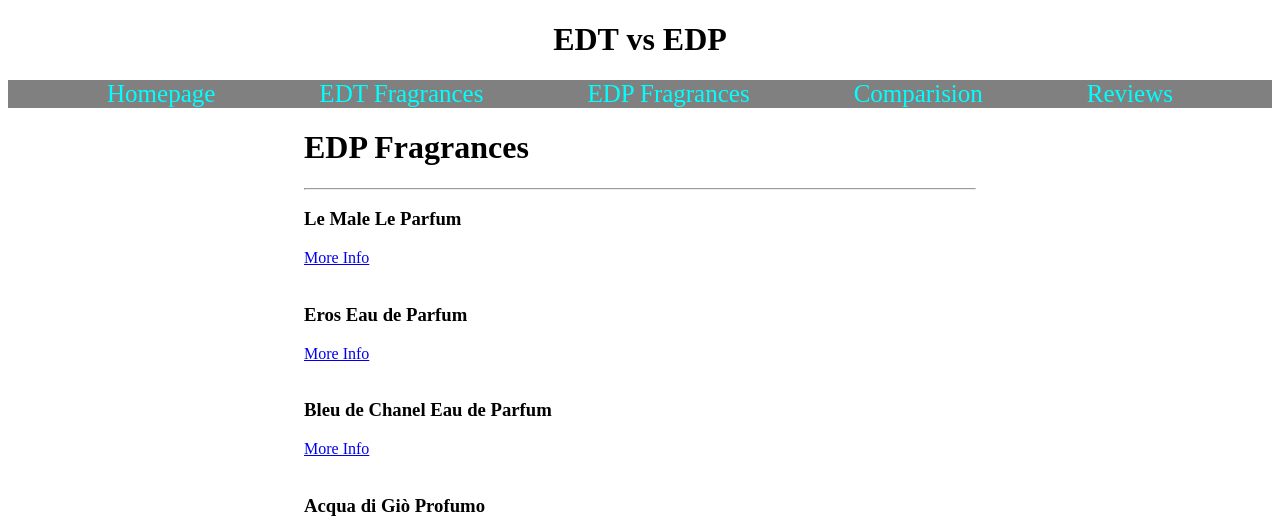
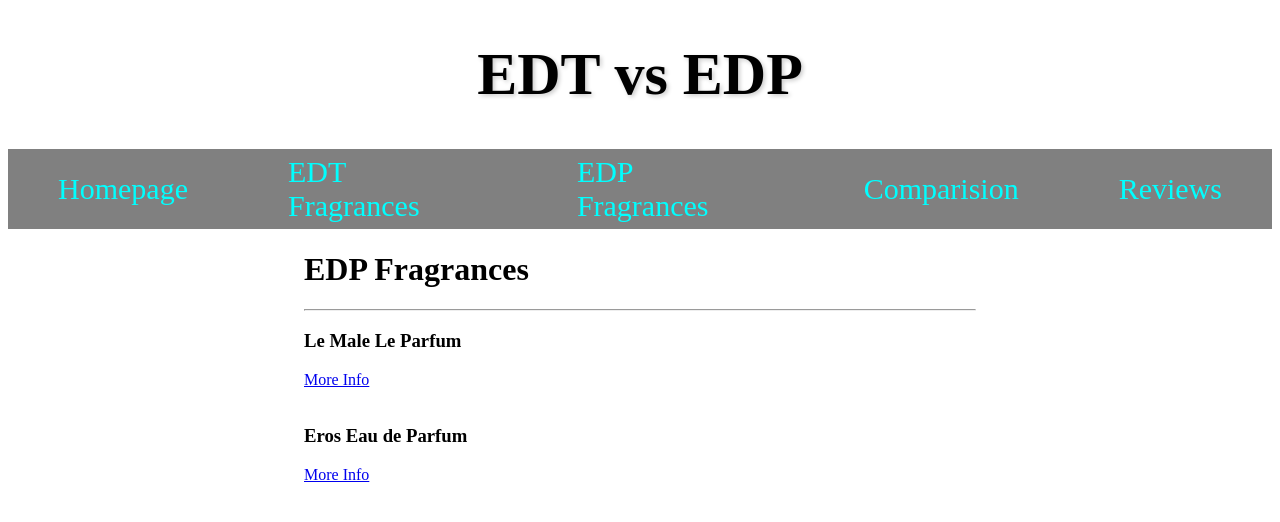
Before and after one commit to kos1070sc/fragrance, a Flask app: page /EDP in a window 1280 px wide. Shown: the top 522 px of the page. Run offline with Flask 3, Linux system fonts and the light colour scheme; data comes from the database, SQL or seed files in the repository.

Commit message:
navbar updates

```diff
--- a/static/style.css
+++ b/static/style.css
@@ -3,24 +3,36 @@
 
 .navbar{
     background-color:grey;
-    text-align: center;
+    display: flex;
+    align-items: center; /* align the items in the center vertically */
+    justify-content: center;  /* align the items in the center horizontally */
+    height: 80px;
 }
 
 .navbar a{
     color:cyan;
     text-decoration: none;
-    font-size: 25px;
+    font-size: 30px;
     padding-left: 50px;
     padding-right: 50px;
+    transition: background-color 0.3s, color 0.3s; /* For smooth transitions */
+
 }
 
 .navbar a:hover{
   background-color: cyan;
   color: black;
+  height: 80px;
+  display: flex;
+  align-items: center; /* align the items in the center vertically */
+  justify-content: center;  /* align the items in the center horizontally */
 }
 
 .header{
+    font-size: 30px;
+    color: black;
     text-align: center;
+    text-shadow: 2px 2px 4px rgba(0, 0, 0, 0.2); /* Shadow for header text */
 }
 
 .content{
@@ -40,9 +52,6 @@
   text-align: center;
 }
 
-.page_title{
-
-}
 
 
 
```
